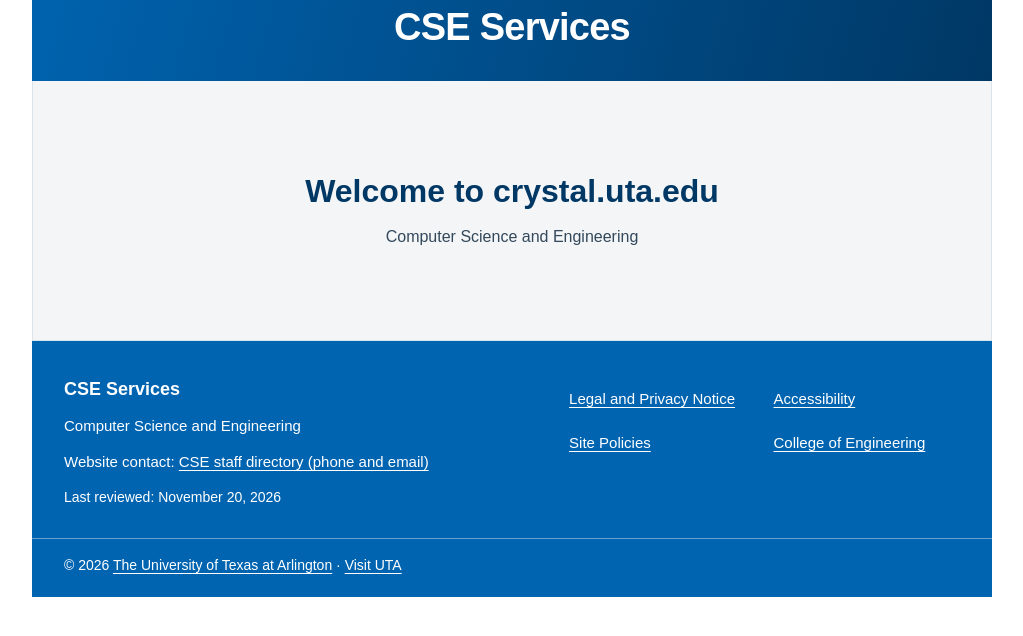
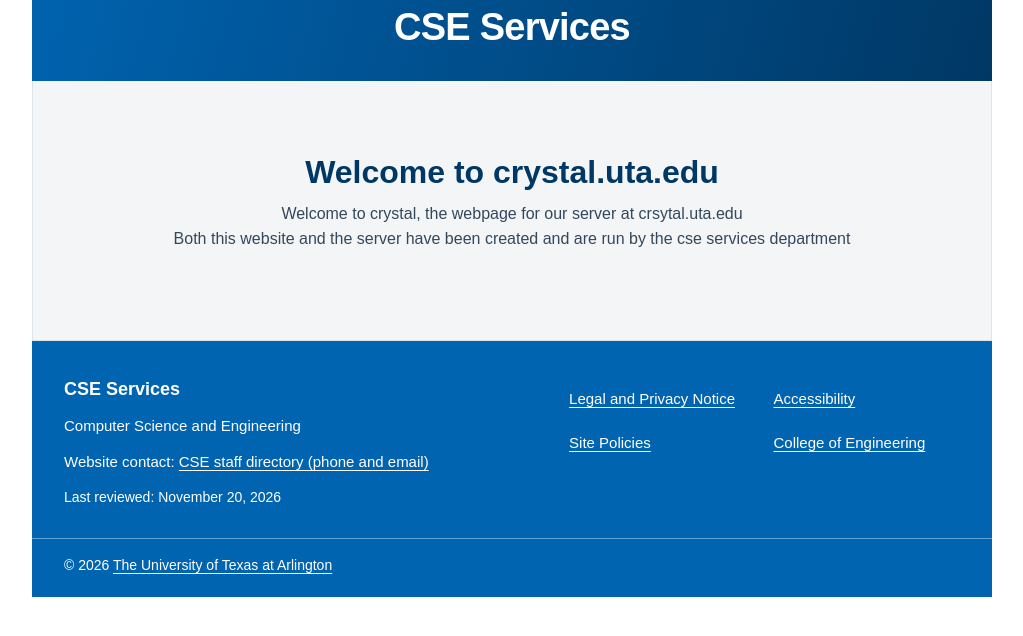
Before and after one commit to sarthak-wadhawan/seo-test, a plain HTML site: page crystal.uta.edu/index.html in a window 1280 px wide. Shown: the part 176-812 px from the top of the page, without its empty margins (128-1151 px from the left). Drawn offline with Linux system fonts and the light colour scheme.

Commit message:
siteimprove issues 2.0 fix

```diff
--- a/crystal.uta.edu/index.html
+++ b/crystal.uta.edu/index.html
@@ -28,14 +28,16 @@
     <header class="site-header">
       <a class="uta-logo-link" href="https://www.uta.edu/" aria-label="The University of Texas at Arlington homepage">
 
-      <img src="assets/uta_logo_resized.png" alt="">
+      <img src="assets/uta_logo_resized.png" alt="/UTA">
       </a>
       <p class="university-name">The University of Texas at Arlington</p>
       <h1>CSE Services</h1>
     </header>
     <main class="welcome" id="main-content">
       <h2>Welcome to crystal.uta.edu</h2>
-      <p class="section-label">Computer Science and Engineering</p>
+      <p class="section-label">Welcome to crystal, the webpage for our server at crsytal.uta.edu</p>
+      <p class="section-label_two">Both this website and the server have been created and are run by the cse services department</p>
+
     </main>
     <footer class="site-footer">
   <div class="footer-inner">
@@ -70,7 +72,6 @@
     <p>
       © 2026
       <a href="https://www.uta.edu/">The University of Texas at Arlington</a>
-      · <a href="https://www.uta.edu/">Visit UTA</a>
     </p>
   </div>
 </footer>
--- a/crystal.uta.edu/styles.css
+++ b/crystal.uta.edu/styles.css
@@ -150,9 +150,17 @@ h2 {
 }
 
 .section-label {
-  margin: 14px 0 0;
+  margin-top: 10px;
+  margin: 10px 0 0;
   color: #33485b;
   font-size: 1rem;
+}
+.section-label_two {
+    font-size: 16px;
+    color: #33485b;
+    font-weight: 400;
+    margin-top: 0;
+    text-align: center;
 }
 
 .cse-logo {
```
